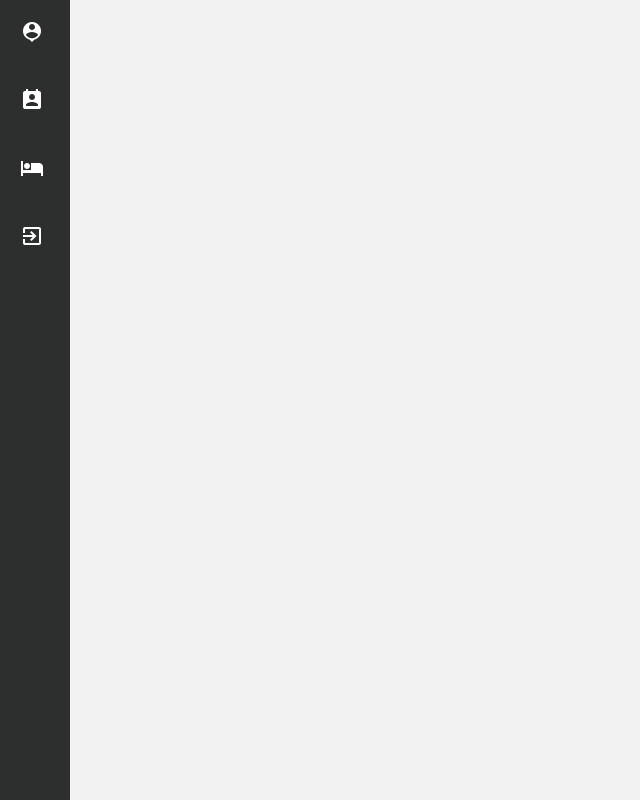
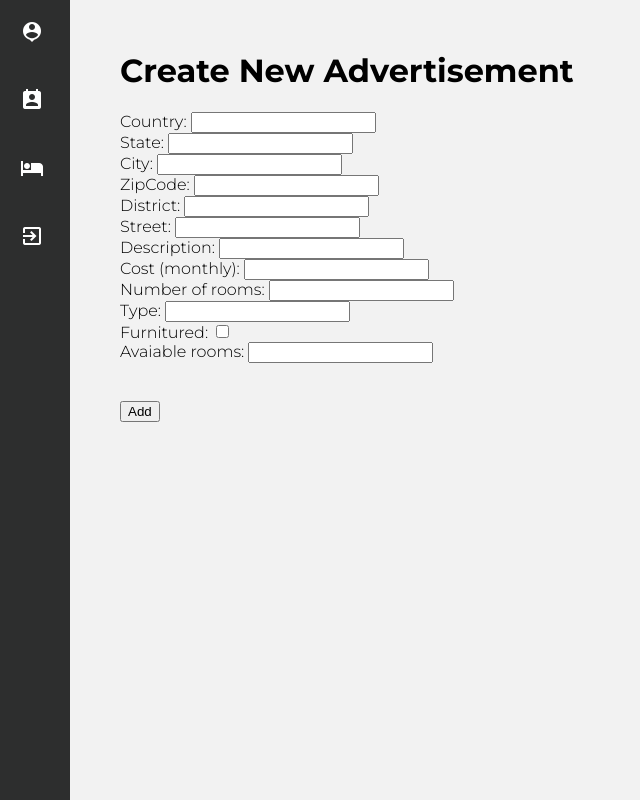
Before and after one commit to CodecoolMSC2017/flatbuddy-frontend, an Angular app: page /newadvertisement in a window 1280 px wide. Before the commit this address led to /. Shown: the whole page, without its empty margins (0-640 px from the left). Built offline with nearby package versions, Linux system fonts and the light colour scheme; sample sign-in values are in the browser's storage.

Commit message:
new advertisement basics added

```diff
--- /dev/null
+++ b/src/app/advertisement.ts
@@ -0,0 +1,20 @@
+export class Advertisement{
+    id: number;
+    userId: number;
+    country: string;
+    state: string;
+    city: string;
+    zipCode: string;
+    district: string;
+    street: string;
+    description: string;
+    cost: number;
+    size: number;
+    type: string;
+    isFurnitured: boolean;
+    roomsAvailable: number;
+    publishedDate: Date;
+    expirationDate: Date;
+    isEnabled: boolean;
+    isPremium: boolean;
+}
--- a/src/app/app-routing.module.ts
+++ b/src/app/app-routing.module.ts
@@ -10,6 +10,7 @@ import { RentAdDetailsComponent } from './rent-ad-details/rent-ad-details.compon
 import { RegisterComponent } from './register/register.component';
 import { UserDetailsComponent } from './user-details/user-details.component';
 import { UserProfileComponent } from './user-profile/user-profile.component';
+import { NewAdvertisementComponent } from './new-advertisement/new-advertisement.component';
 
 const routes: Routes = [
   {path: 'login', component: LoginComponent},
@@ -20,7 +21,8 @@ const routes: Routes = [
   {path: 'advertisement/:id',component: RentAdDetailsComponent,canActivate: [LoginGuard]},
   {path: 'register', component: RegisterComponent},
   {path: 'profile/:id', component: UserDetailsComponent, canActivate: [LoginGuard]},
-  {path: 'myprofile', component: UserProfileComponent, canActivate: [LoginGuard]}
+  {path: 'myprofile', component: UserProfileComponent, canActivate: [LoginGuard]},
+  {path: 'newadvertisement', component: NewAdvertisementComponent, canActivate: [LoginGuard]}
 ];
 
 @NgModule({
--- a/src/app/app.module.ts
+++ b/src/app/app.module.ts
@@ -15,6 +15,7 @@ import { RegisterComponent } from './register/register.component';
 import { UserDetailsComponent } from './user-details/user-details.component';
 import { ImageViewerComponent } from './image-viewer/image-viewer.component';
 import { UserProfileComponent } from './user-profile/user-profile.component';
+import { NewAdvertisementComponent } from './new-advertisement/new-advertisement.component';
 
 @NgModule({
   declarations: [
@@ -29,7 +30,8 @@ import { UserProfileComponent } from './user-profile/user-profile.component';
     RegisterComponent,
     UserDetailsComponent,
     ImageViewerComponent,
-    UserProfileComponent
+    UserProfileComponent,
+    NewAdvertisementComponent
   ],
   imports: [
     BrowserModule,
--- /dev/null
+++ b/src/app/new-advertisement.service.ts
@@ -0,0 +1,33 @@
+import { Injectable } from '@angular/core';
+import { HttpClient } from '@angular/common/http';
+import { Advertisement } from './advertisement';
+import { Observable } from 'rxjs';
+import { AuthService } from './auth.service';
+
+@Injectable({
+  providedIn: 'root'
+})
+export class NewAdvertisementService {
+
+  constructor(private http: HttpClient,private auth: AuthService) { }
+
+  createNewAd(advertisement: Advertisement): Observable<void> {
+    return this.http.post<void>('/api/user/advertisement',{
+      userId: 1, //logged in user kell ide
+      country: advertisement.country,
+      state: advertisement.state,
+      city: advertisement.city,
+      zipCode: advertisement.zipCode,
+      district: advertisement.district,
+      street: advertisement.street,
+      description: advertisement.description,
+      cost: advertisement.cost,
+      size: advertisement.size,
+      type: advertisement.type,
+      isFurnitured: advertisement.isFurnitured,
+      roomsAvailable: advertisement.roomsAvailable,
+      isEnabled: true,
+      isPremium: false
+    })
+  }
+}
--- /dev/null
+++ b/src/app/new-advertisement/new-advertisement.component.html
@@ -0,0 +1,40 @@
+<h1>Create New Advertisement</h1>
+<label>Country: </label>
+<input id="country" name="country" [(ngModel)] = "advertisement.country">
+<br>
+<label>State: </label>
+<input id="state" name="state" [(ngModel)] = "advertisement.state">
+<br>
+<label>City: </label>
+<input id="city" name="city" [(ngModel)] = "advertisement.city">
+<br>
+<label>ZipCode: </label>
+<input id="zipCode" name="zipCode" [(ngModel)] = "advertisement.zipCode">
+<br>
+<label>District: </label>
+<input id="district" name="district" [(ngModel)] = "advertisement.district">
+<br>
+<label>Street: </label>
+<input id="street" name="street" [(ngModel)] = "advertisement.street">
+<br>
+<label>Description: </label>
+<input id="description" name="description" [(ngModel)] = "advertisement.description">
+<br>
+<label>Cost (monthly): </label>
+<input id="cost" name="cost" [(ngModel)] = "advertisement.cost">
+<br>
+<label>Number of rooms: </label>
+<input id="size" name="size" [(ngModel)] = "advertisement.size">
+<br>
+<label>Type: </label>
+<input id="type" name="type" [(ngModel)] = "advertisement.type">
+<br>
+<label>Furnitured: </label>
+<input type = "checkbox" id="isFurnitured" name="isFurnitured" [(ngModel)] = "advertisement.isFurnitured">
+<br>
+<label>Avaiable rooms: </label>
+<input id="roomsAvailable" name="roomsAvailable" [(ngModel)] = "advertisement.roomsAvailable">
+<br>
+<span class="error" *ngIf="showError">{{ errorMessage }}</span><br>
+<br><button (click)="createNewAd()">Add</button>
+<br>
--- /dev/null
+++ b/src/app/new-advertisement/new-advertisement.component.ts
@@ -0,0 +1,24 @@
+import { Component, OnInit } from '@angular/core';
+import { Advertisement } from '../advertisement';
+import { NewAdvertisementService } from '../new-advertisement.service';
+import { Router } from '@angular/router';
+
+@Component({
+  selector: 'app-new-advertisement',
+  templateUrl: './new-advertisement.component.html',
+  styleUrls: ['./new-advertisement.component.css']
+})
+export class NewAdvertisementComponent implements OnInit {
+
+  advertisement: Advertisement = new Advertisement;
+  constructor(private newAdService: NewAdvertisementService, private router: Router) { }
+
+  ngOnInit() {
+  }
+  createNewAd(){
+    this.newAdService.createNewAd(this.advertisement).subscribe(() => {
+      this.router.navigate(['advertisements']);
+    });
+  }
+
+}
```
Also changed, not shown: src/app/new-advertisement/new-advertisement.component.css (added), 2 other files (tests, documents, lock files or other folders).
